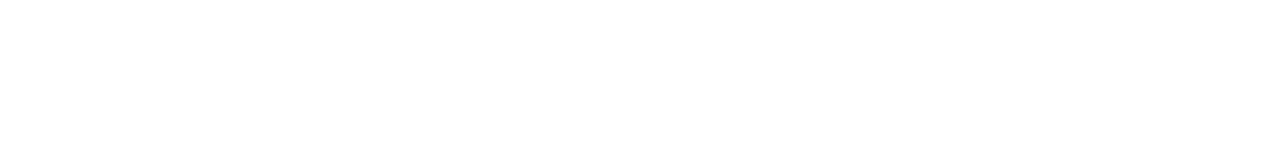
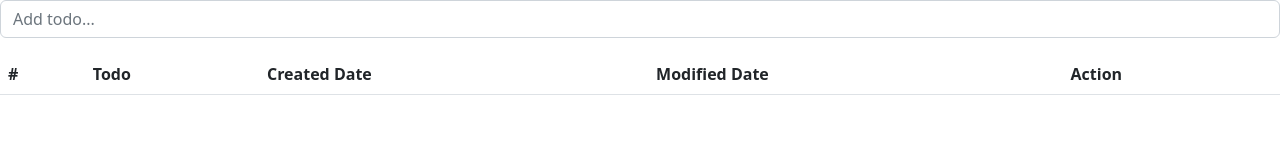
Before and after one commit to nshim1/mystudy-front, a plain HTML site: page index.html in a window 1280 px wide. Drawn offline with nearby package versions, Linux system fonts and the light colour scheme.

Commit message:
submit & input eventlistner

```diff
--- a/index.html
+++ b/index.html
@@ -4,7 +4,63 @@
     <meta charset="UTF-8" />
     <meta http-equiv="X-UA-Compatible" content="IE=edge" />
     <meta name="viewport" content="width=device-width, initial-scale=1.0" />
-    <title>Document</title>
+    <title>Todo List</title>
+    <link rel="stylesheet" href="style.css" />
+    <link
+      rel="stylesheet"
+      href="https://cdn.jsdelivr.net/npm/bootstrap@5.2.3/dist/css/bootstrap.min.css"
+    />
+    <script src="https://cdn.jsdelivr.net/npm/bootstrap@5.2.3/dist/js/bootstrap.bundle.min.js"></script>
+    <script src="./todo.js" defer></script>
   </head>
-  <body></body>
+  <body>
+    <form action="" id="todo-form" class="input-group mb-3">
+      <input
+        type="text"
+        class="form-control"
+        placeholder="Add todo..."
+        aria-label="todo-input"
+        aria-describedby="todo-input"
+        id="todo-input"
+      />
+    </form>
+    <table class="table table-striped">
+      <thead>
+        <tr>
+          <th scope="col">#</th>
+          <th scope="col">Todo</th>
+          <th scope="col">Created Date</th>
+          <th scope="col">Modified Date</th>
+          <th scope="col">Action</th>
+        </tr>
+      </thead>
+      <tbody id="todo-list">
+        <!-- <tr>
+          <th scope="row">1</th>
+          <td>Sample todo</td>
+          <td>2022-12-26</td>
+          <td>2022-12-26</td>
+          <td>
+            <button type="button" class="btn btn-success">Edit</button>
+            <button type="button" class="btn btn-danger">Delete</button>
+          </td>
+        </tr> -->
+      </tbody>
+    </table>
+    <script>
+      console.log("inter js");
+      window.addEventListener("DOMContentLoaded", () => {
+        console.log("DOMContentLoaded");
+      });
+      window.addEventListener("load", () => {
+        console.log("load");
+      });
+      window.addEventListener("beforeunload", () => {
+        console.log("beforeunload");
+      });
+      window.addEventListener("unload", () => {
+        console.log("unload");
+      });
+    </script>
+  </body>
 </html>
--- /dev/null
+++ b/service/todoService.js
@@ -0,0 +1,3 @@
+function createTodo() {
+  return;
+}
--- /dev/null
+++ b/style.css
@@ -0,0 +1,4 @@
+th,
+td {
+  vertical-align: middle;
+}
```
